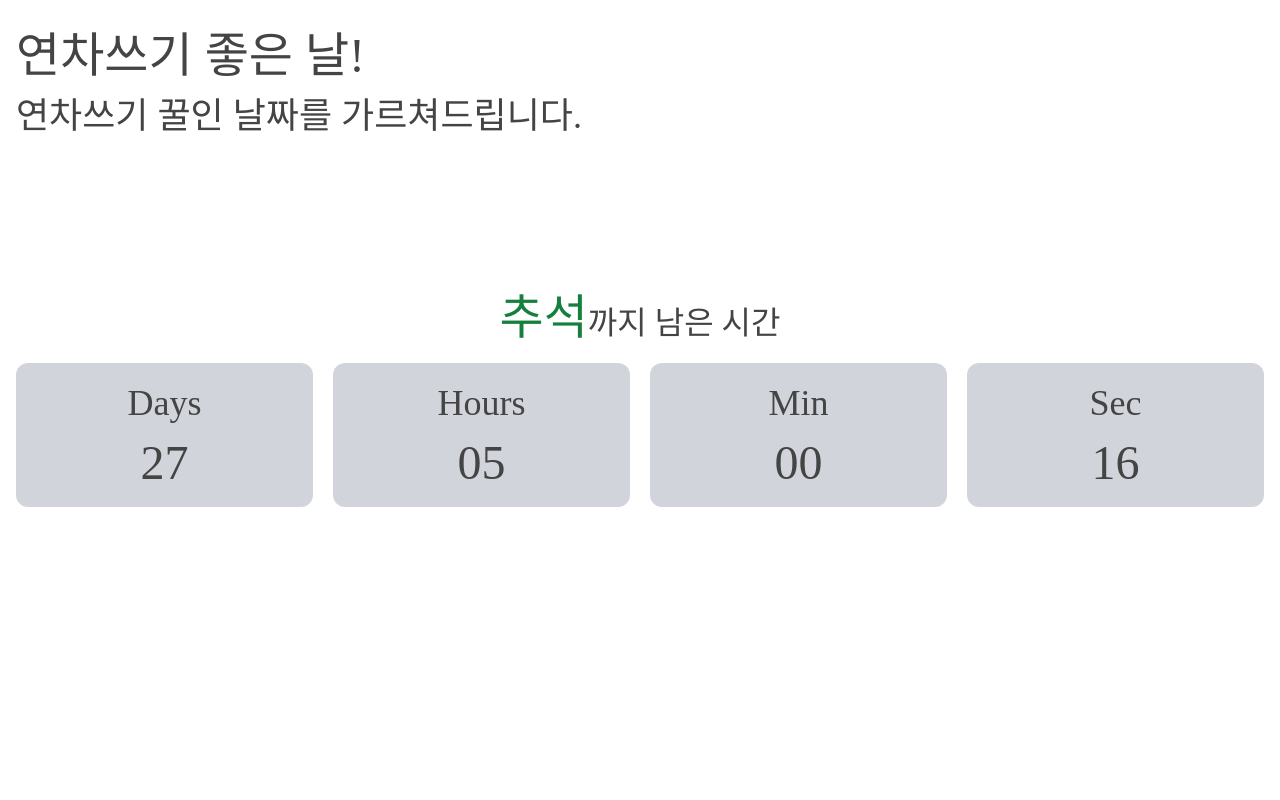
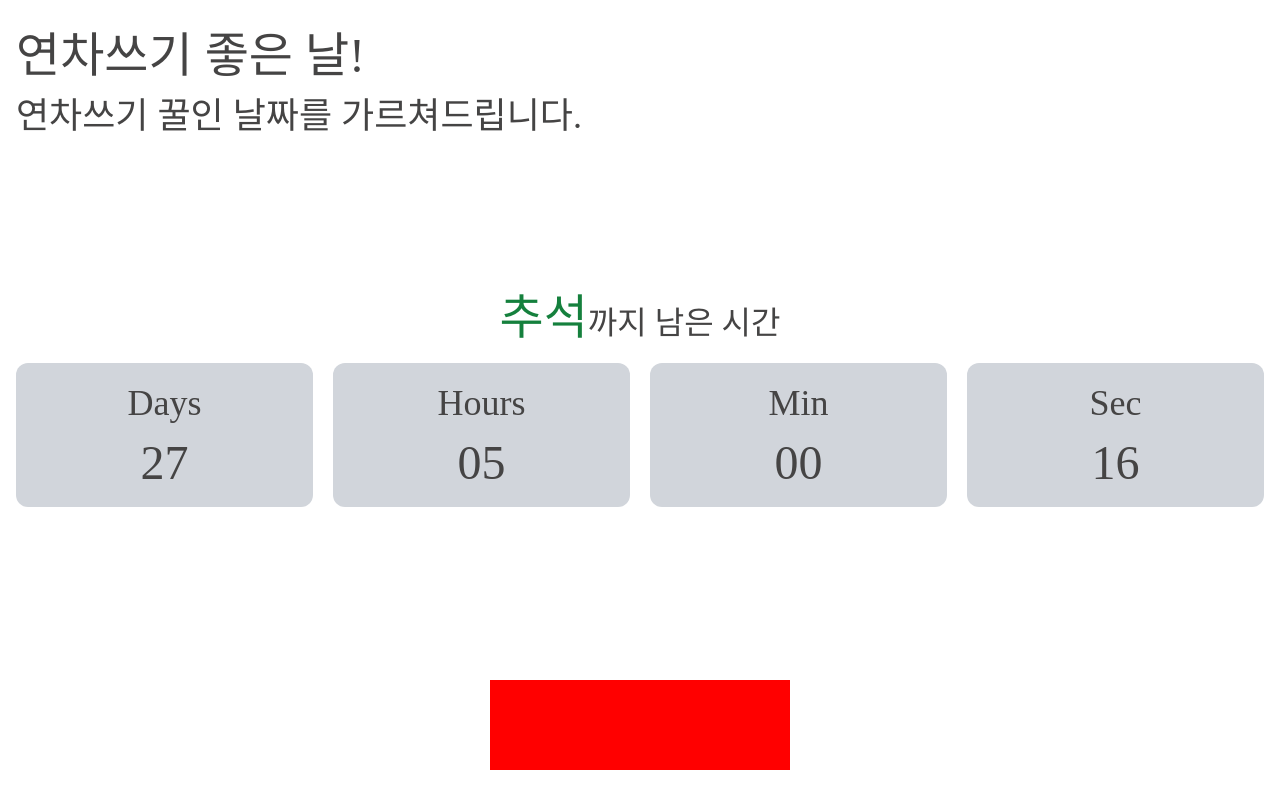
Before and after one commit to Codiving/day-off, a Next.js app: page / in a window 1280 px wide. Built offline with nearby package versions, Linux system fonts and the light colour scheme; a web font is replaced by a local one.

Commit message:
feat: 애드센스 관련 데이터 추가

```diff
--- /dev/null
+++ b/app/adsense.d.ts
@@ -0,0 +1,3 @@
+interface Window {
+  adsbygoogle: { [key: string]: unknown }[];
+}
--- /dev/null
+++ b/app/components/Intro/AdRect.tsx
@@ -0,0 +1,39 @@
+"use client";
+
+import { memo, useEffect } from "react";
+
+const devMode = process.env.NODE_ENV === "development";
+
+const AdRect = () => {
+  useEffect(() => {
+    try {
+      if (typeof window !== "undefined") {
+        (window.adsbygoogle = window.adsbygoogle || []).push({});
+      }
+    } catch (e) {
+      console.error("# error : ", e);
+    }
+  }, []);
+
+  return (
+    <div>
+      <ins
+        className={"adsbygoogle"}
+        style={{
+          position: "absolute",
+          bottom: 30,
+          display: "inline-block",
+          width: 300,
+          height: 90,
+          backgroundColor: "red",
+          left: "50%",
+          transform: "translateX(-50%)"
+        }}
+        data-ad-client={process.env.NEXT_PUBLIC_GOOGLE_AD_CLIENT}
+        data-ad-slot={process.env.NEXT_PUBLIC_GOOGLE_AD_SLOT}
+      ></ins>
+    </div>
+  );
+};
+
+export default memo(AdRect);
--- a/app/components/Intro/index.tsx
+++ b/app/components/Intro/index.tsx
@@ -1,6 +1,7 @@
 import { getClosestHoliday } from "@/app/utils";
 import dayjs from "dayjs";
 import duration from "dayjs/plugin/duration";
+import AdRect from "./AdRect";
 import ClosestHolidayCountDown from "./ClosestHolidayCountDown";
 dayjs.extend(duration);
 
@@ -18,6 +19,7 @@ export default function Intro() {
       </div>
       {!holiday && <p>이번년도 남은 공휴일이 없습니다.</p>}
       {holiday && <ClosestHolidayCountDown holiday={holiday} />}
+      <AdRect />
     </div>
   );
 }
--- a/app/layout.tsx
+++ b/app/layout.tsx
@@ -1,5 +1,6 @@
 import type { Metadata } from "next";
 import { Inter } from "next/font/google";
+import Script from "next/script";
 import GoogleAnalytics from "./components/GoogleAnalytics";
 import "./globals.css";
 
@@ -31,6 +32,11 @@ export default function RootLayout({
 }>) {
   return (
     <html lang="ko">
+      <Script
+        async
+        src="https://pagead2.googlesyndication.com/pagead/js/adsbygoogle.js?client=ca-pub-7944999862877764"
+        crossOrigin="anonymous"
+      />
       <body className={inter.className}>
         <GoogleAnalytics />
         {children}
```
